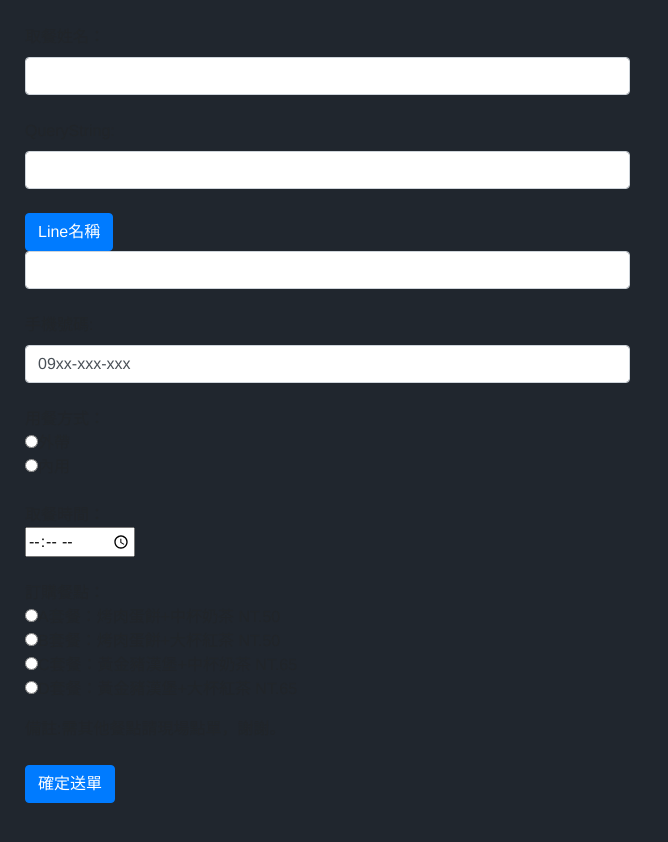
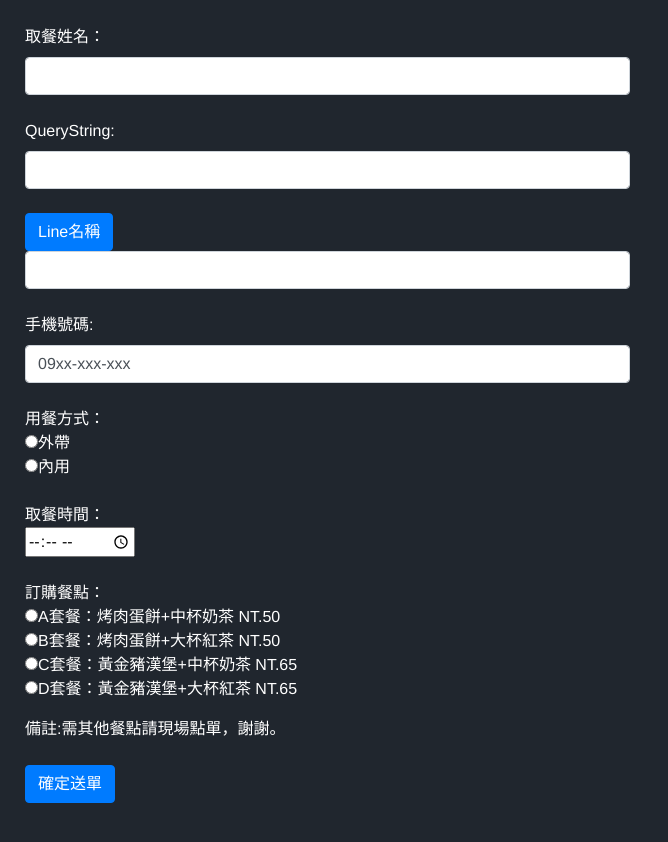
Before and after one commit to NoReSpoN/line-liff-bot, a plain HTML site: page index.html in a window 1280 px wide. Shown: the whole page, without its empty margins (0-668 px from the left). Drawn offline with nearby package versions, Linux system fonts and the light colour scheme; a script that the page names is missing.

Commit message:
Add files via upload

```diff
--- a/style.css
+++ b/style.css
@@ -23,3 +23,7 @@ li {
   padding-top: 20px;
   color: #fff;
 }
+
+.col-md-6{
+  color: white;
+}
```
